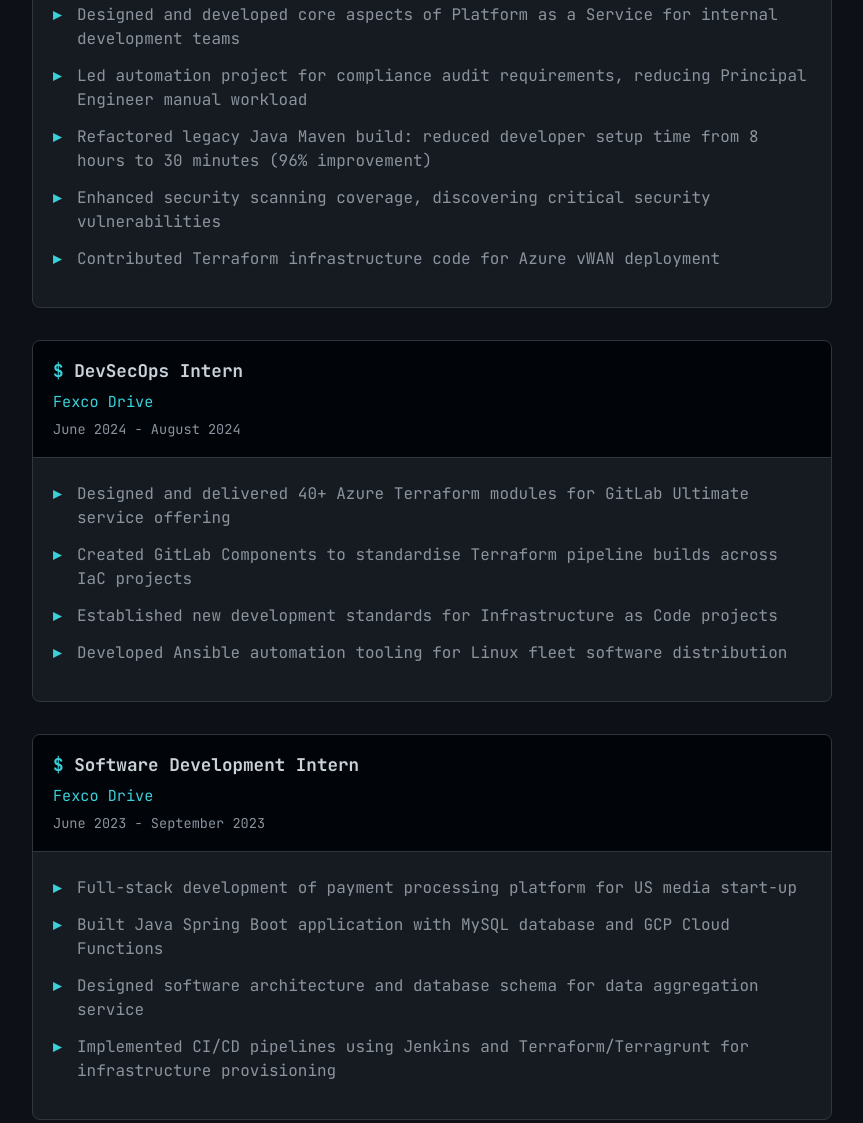
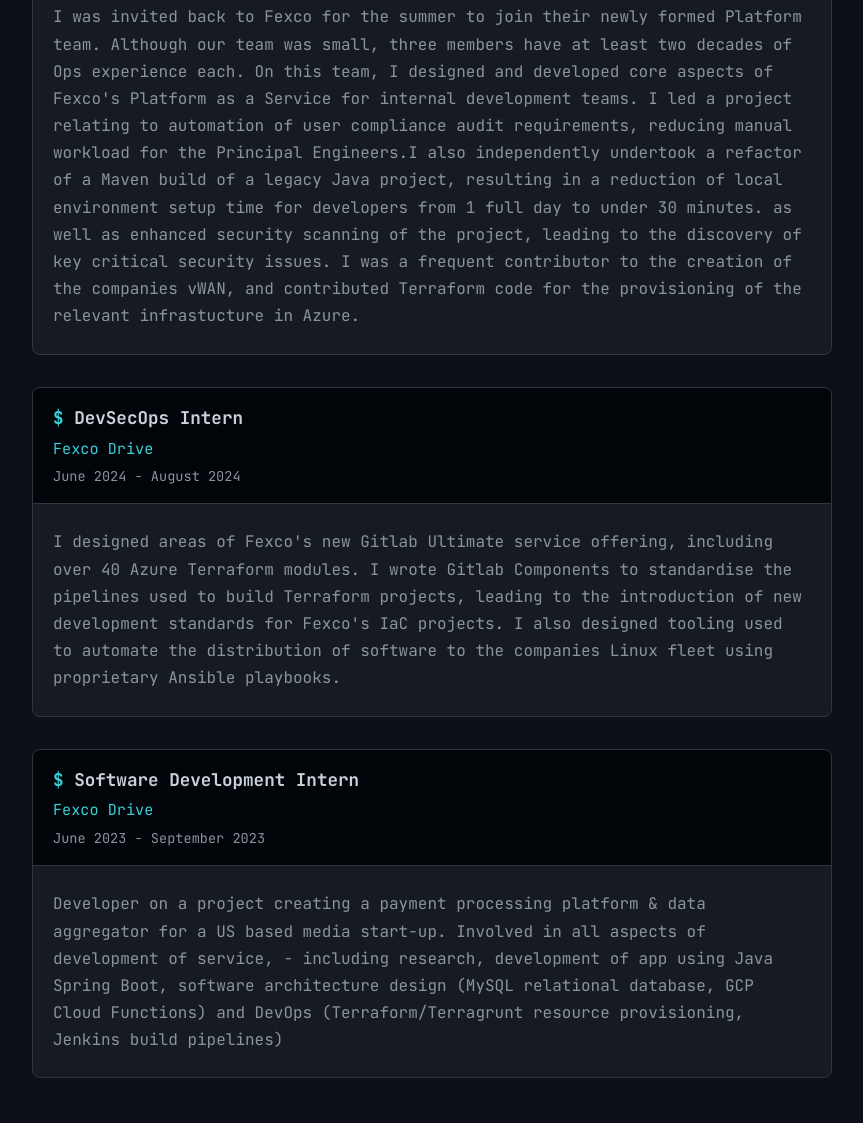
Before and after one commit to hughfitz24/portfolio, a website: page index.html in a window 1280 px wide. Shown: the part 2478-3601 px from the top of the page, without its empty margins (208-1071 px from the left). Drawn offline with Linux system fonts and the light colour scheme.

Commit message:
RM: Articles section

```diff
--- a/index.html
+++ b/index.html
@@ -522,28 +522,6 @@
             line-height: 1.7;
         }
 
-        .experience-bullets {
-            list-style: none;
-            padding: 0;
-            margin: 0;
-        }
-
-        .experience-bullets li {
-            position: relative;
-            padding-left: 1.5rem;
-            margin-bottom: 0.8rem;
-            color: var(--terminal-text-dim);
-            line-height: 1.5;
-        }
-
-        .experience-bullets li::before {
-            content: '▸';
-            position: absolute;
-            left: 0;
-            color: var(--accent-cyan);
-            font-weight: bold;
-        }
-
         /* Projects Section */
         .projects-grid {
             display: grid;
@@ -1034,13 +1012,7 @@
                         <div class="experience-duration">June 2025 - Present</div>
                     </div>
                     <div class="experience-content">
-                        <ul class="experience-bullets">
-                            <li>Designed and developed core aspects of Platform as a Service for internal development teams</li>
-                            <li>Led automation project for compliance audit requirements, reducing Principal Engineer manual workload</li>
-                            <li>Refactored legacy Java Maven build: reduced developer setup time from 8 hours to 30 minutes (96% improvement)</li>
-                            <li>Enhanced security scanning coverage, discovering critical security vulnerabilities</li>
-                            <li>Contributed Terraform infrastructure code for Azure vWAN deployment</li>
-                        </ul>
+                        <p>I was invited back to Fexco for the summer to join their newly formed Platform team. Although our team was small, three members have at least two decades of Ops experience each. On this team,  I designed and developed core aspects of Fexco's Platform as a Service for internal development teams. I led a project relating to automation of user compliance audit requirements, reducing manual workload for the Principal Engineers.I also independently undertook a refactor of a Maven build of a legacy Java project, resulting in a reduction of local environment setup time for developers from 1 full day to under 30 minutes. as well as enhanced security scanning of the project, leading to the discovery of key critical security issues. I was a frequent contributor to the creation of the companies vWAN, and contributed Terraform code for the provisioning of the relevant infrastucture in Azure.</p>
                     </div>
                 </div>
 
@@ -1051,12 +1023,7 @@
                         <div class="experience-duration">June 2024 - August 2024</div>
                     </div>
                     <div class="experience-content">
-                        <ul class="experience-bullets">
-                            <li>Designed and delivered 40+ Azure Terraform modules for GitLab Ultimate service offering</li>
-                            <li>Created GitLab Components to standardise Terraform pipeline builds across IaC projects</li>
-                            <li>Established new development standards for Infrastructure as Code projects</li>
-                            <li>Developed Ansible automation tooling for Linux fleet software distribution</li>
-                        </ul>
+                        <p>I designed areas of Fexco's new Gitlab Ultimate service offering, including over 40 Azure Terraform modules. I wrote Gitlab Components to standardise the pipelines used to build Terraform projects, leading to the introduction of new development standards for Fexco's IaC projects. I also designed tooling used to automate the distribution of software to the companies Linux fleet using proprietary Ansible playbooks. </p>
                     </div>
                 </div>
 
@@ -1067,12 +1034,7 @@
                         <div class="experience-duration">June 2023 - September 2023</div>
                     </div>
                     <div class="experience-content">
-                        <ul class="experience-bullets">
-                            <li>Full-stack development of payment processing platform for US media start-up</li>
-                            <li>Built Java Spring Boot application with MySQL database and GCP Cloud Functions</li>
-                            <li>Designed software architecture and database schema for data aggregation service</li>
-                            <li>Implemented CI/CD pipelines using Jenkins and Terraform/Terragrunt for infrastructure provisioning</li>
-                        </ul>
+                        <p>Developer on a project creating a payment processing platform & data aggregator for a US based media start-up. Involved in all aspects of development of service, - including research, development of app using Java Spring Boot, software architecture design (MySQL relational database, GCP Cloud Functions) and DevOps (Terraform/Terragrunt resource provisioning, Jenkins build pipelines)</p>
                     </div>
                 </div>
             </div>
@@ -1187,7 +1149,7 @@
     </section>
 
     <!-- Articles Section -->
-    <section id="articles">
+    <!-- section id="articles">
         <div class="container">
             <h2 class="section-title">cat articles/</h2>
             <div class="about-content">
@@ -1222,7 +1184,7 @@
                 </div>
             </div>
         </div>
-    </section>
+    </section -->
 
     <!-- Contact Section -->
     <section id="contact">
```
